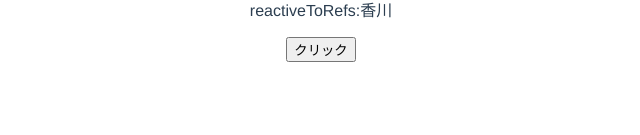
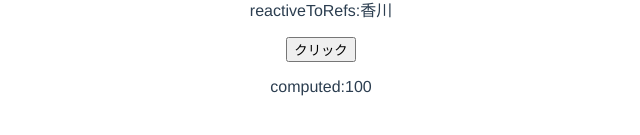
Before and after one commit to ABenn17282002/Vue_Project, a Vue app in the folder vueApp/vue-sample/: page /composition-test in a window 1280 px wide. Shown: the part 357-492 px from the top of the page, without its empty margins (319-959 px from the left). Built offline with nearby package versions, Linux system fonts and the light colour scheme.

Commit message:
Vue3(computed)

```diff
--- a/vueApp/vue-sample/src/views/CompositionTest.vue
+++ b/vueApp/vue-sample/src/views/CompositionTest.vue
@@ -9,11 +9,12 @@
     <p>reactiveToRefs:{{ titleRef }}</p>
     <p>reactiveToRefs:{{ authorRef[1] }}</p>
     <button @click="btnClick">クリック</button>
+    <p>computed:{{ totalPrice }}</p>
   </div>
 </template>
 
 <script>
-import { reactive, ref, toRefs } from "vue";
+import { computed, reactive, ref, toRefs } from "vue";
 export default {
   setup() {
     let name = "水谷";
@@ -35,6 +36,15 @@ export default {
       console.log(e);
     };
 
+    const item = reactive({
+      price: 100,
+      number: 1,
+    });
+
+    const totalPrice = computed(() => {
+      return item.price * item.number;
+    });
+
     console.log("setup");
     // console.logで出力するとundefinedになる(thisは使えない)
     console.log(this);
@@ -48,6 +58,8 @@ export default {
       book,
       ...toRefs(booktoRefs),
       btnClick,
+      item,
+      totalPrice,
     };
   },
   data() {
```
